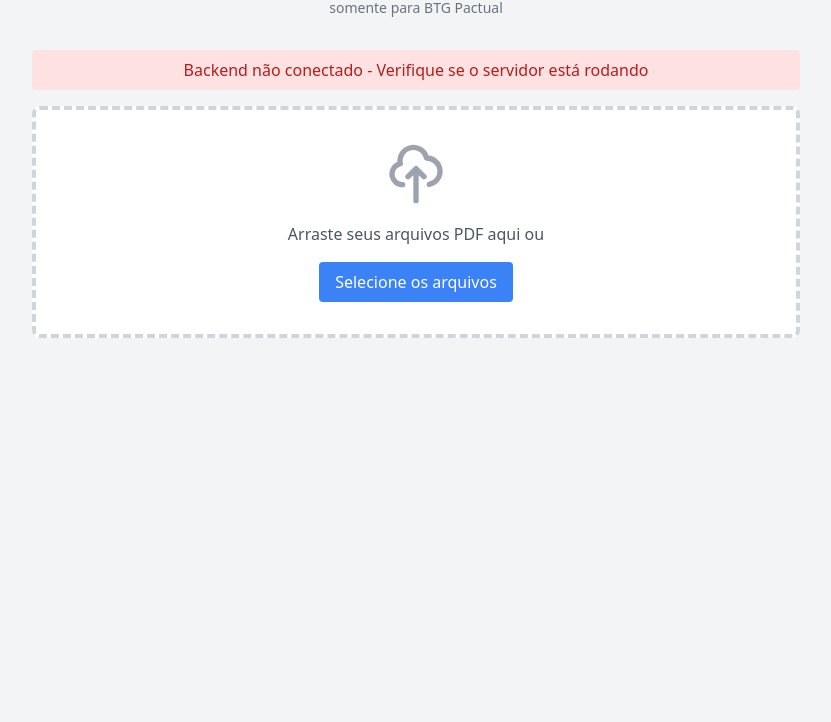
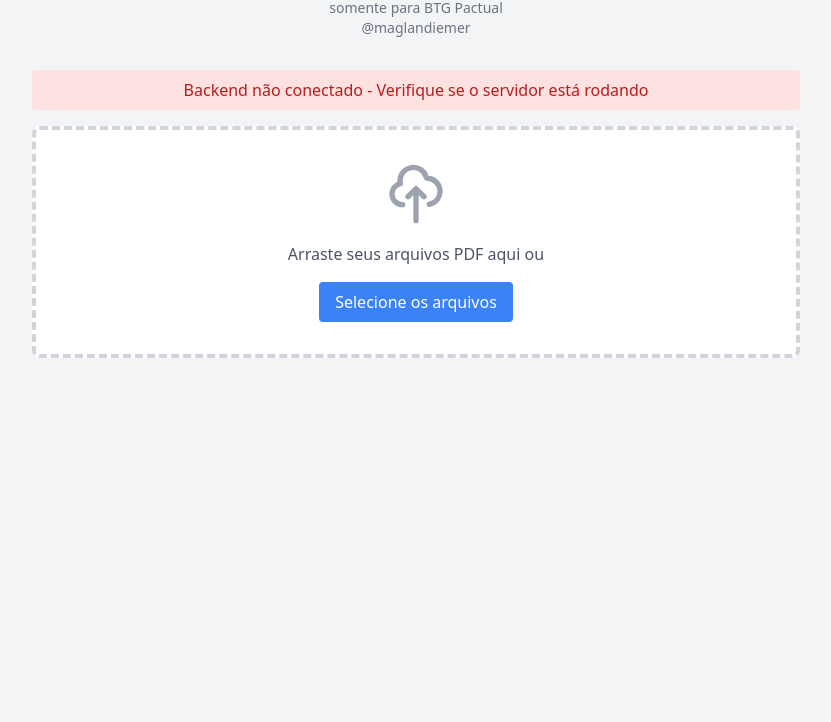
Before and after one commit to maglancd/processador_notas_corretagem, a plain HTML site: page frontend/index.html in a window 1280 px wide. Shown: the part 78-800 px from the top of the page, without its empty margins (224-1055 px from the left). Drawn offline with nearby package versions, Linux system fonts and the light colour scheme; no server answers.

Commit message:
adiciona menção ao autor na página inicial do processador de notas de corretagem

```diff
--- a/frontend/index.html
+++ b/frontend/index.html
@@ -13,6 +13,7 @@
           Processador de Notas de Corretagem
         </h1>
         <p class="text-sm text-gray-500">somente para BTG Pactual</p>
+        <p class="text-sm text-gray-500">@maglandiemer</p>
       </div>
 
       <!-- Status do Backend -->
```
